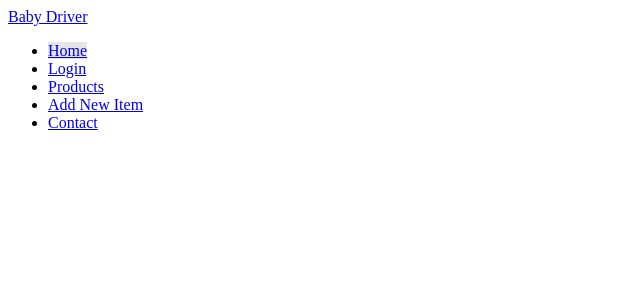
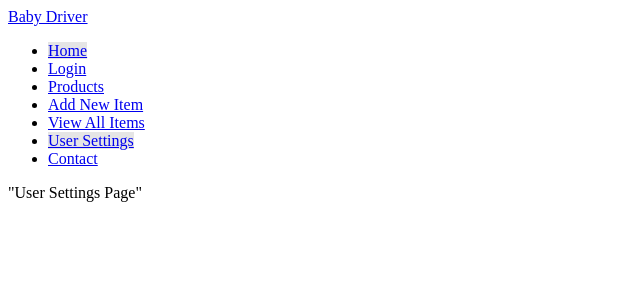
Before and after one commit to smith-carlicia/project-3, a React (Create React App) app in the folder client/: page /usersettings in a window 1280 px wide. Shown: the top 300 px of the page, without its empty margins (0-640 px from the left). Built offline with nearby package versions, Linux system fonts and the light colour scheme.

Commit message:
created user settings react page and route - updated navbar with these changes

```diff
--- a/client/src/App.js
+++ b/client/src/App.js
@@ -9,6 +9,8 @@ import Admin from "./containers/Admin/Admin";
 import Login from "./containers/Login/Login";
 import Contact from "./containers/Contact/Contact";
 import AddNewItem from "./containers/AddNewItem/AddNewItem";
+import ViewAllItems from "./containers/ViewAllItems/ViewAllItems";
+import UserSettings from "./containers/UserSettings/UserSettings";
 // import NewProduct from "./containers/NewProduct/NewProduct";
 // import ProductDetail from "./containers/ProductDetail/ProductDetail";
 // import Products from "./containers/Products/Products";
@@ -25,6 +27,8 @@ function App() {
           <Route exact path="/login" component={Login} />
           <Route exact path="/contact" component={Contact} />
           <Route exact path="/addnewitem" component={AddNewItem} />
+          <Route exact path="/viewallitems" component={ViewAllItems} />
+          <Route exact path="/usersettings" component={UserSettings} />
 
           {/* <Route exact path="/about" component={About} />
 
--- a/client/src/components/Navbar/Navbar.jsx
+++ b/client/src/components/Navbar/Navbar.jsx
@@ -43,6 +43,22 @@ const NavBar = () => {
           </li>
           <li>
             <NavLink
+              to="/viewallitems"
+              activeStyle={{ backgroundColor: "rgba(0,0,0,0.1)" }}
+            >
+              View All Items
+            </NavLink>
+          </li>
+          <li>
+            <NavLink
+              to="/usersettings"
+              activeStyle={{ backgroundColor: "rgba(0,0,0,0.1)" }}
+            >
+              User Settings
+            </NavLink>
+          </li>
+          <li>
+            <NavLink
               to="/contact"
               activeStyle={{ backgroundColor: "rgba(0,0,0,0.1)" }}
             >
--- /dev/null
+++ b/client/src/containers/UserSettings/UserSettings.jsx
@@ -0,0 +1,7 @@
+import React from "react";
+
+const UserSettings = () => {
+  return <div className="container">"User Settings Page"</div>;
+};
+
+export default UserSettings;
--- /dev/null
+++ b/client/src/containers/ViewAllItems/ViewAllItems.jsx
@@ -0,0 +1,7 @@
+import React from "react";
+
+const ViewAllItems = () => {
+  return <div className="container">"View All Items Page"</div>;
+};
+
+export default ViewAllItems;
```
